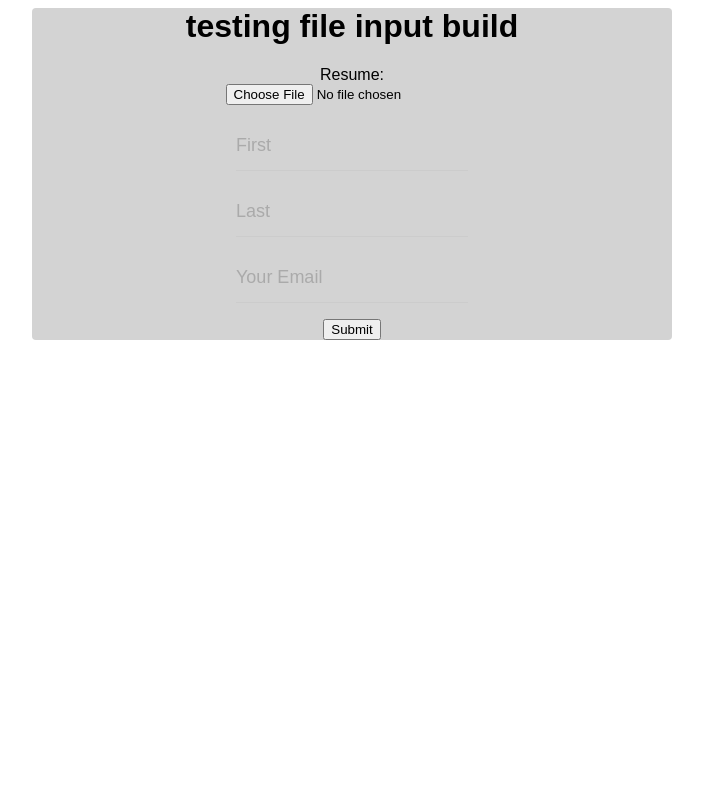
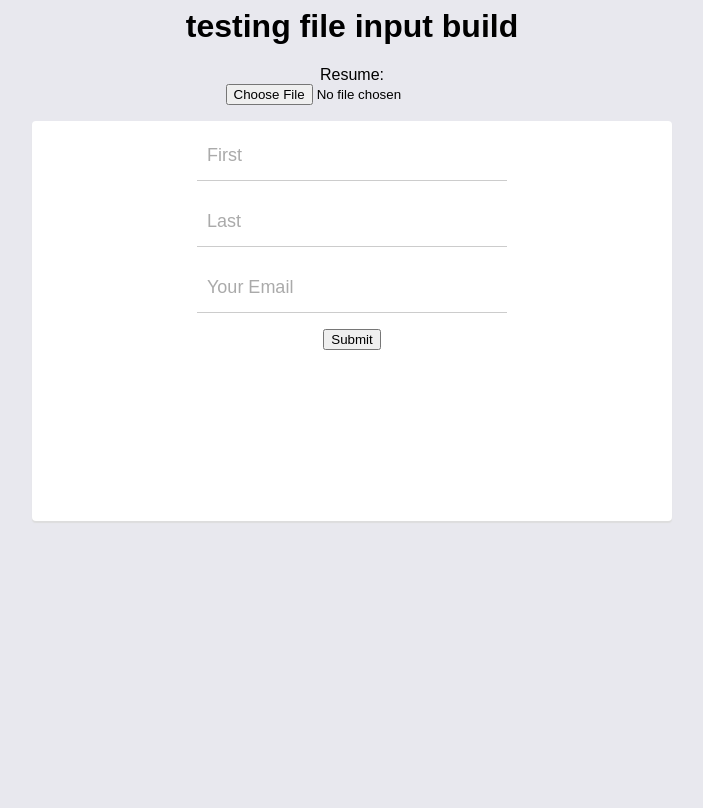
Before and after one commit to nuh1234/testsite, a PHP site: page / in a window 1280 px wide. Shown: the whole page, without its empty margins (296-999 px from the left). Run offline with PHP 8.4, Linux system fonts and the light colour scheme.

Commit message:
Fixing a ton of CSS bugs. Content is now centered based on percentages for a wider range of compatable devices

```diff
--- a/index.php
+++ b/index.php
@@ -1,7 +1,6 @@
 
 <?php include('sendForm.php'); ?>
 <link rel="stylesheet" href="main.css" type="text/css">
-<div class="container">
   <head>
     <meta charset="utf-8">
     <meta name="viewport" content="width=device-width, initial-scale=1.0">
@@ -11,21 +10,19 @@
     <h1>testing file input build</h1>
       <p> Resume:<br>
       <input type="file" name="resumeFile", accept=".pdf, .doc" value="<?= $file ?>"><br>
-      <span class="underline"></span>
       <span class="error"><?= $file_error ?></span></p>
       <p>
-      <input class= "input" placeholder="First" type="text" name="firstname" value="<?= $firstname ?>"><br>
+      <div class="wrapper">
+        <input class= "input" placeholder="First" type="text" name="firstname" value="<?= $firstname ?>">
         <span class="underline"></span>
         <span class="error"><?= $firstname_error ?></span></p>
         <p>
-      <input class = "input" placeholder="Last" type="text" name="lastname" value="<?= $lastname ?>"><br>
-      <span class="underline"></span>
+        <input class = "input" placeholder="Last" type="text" name="lastname" value="<?= $lastname ?>">
         <span class="error"><?= $lastname_error ?></span></p>
         <p>
         <input class= "input" placeholder="Your Email" type="text" name="email" value="<?= $email ?>">
-      <span class="underline"></span>
         <span class="error"><?= $email_error ?></span></p>
         <p><input type="submit" value="Submit">
         <div class="success"><?= $success ?></div></p>
+      </div>
   </form>
-</div>
--- a/main.css
+++ b/main.css
@@ -6,7 +6,7 @@ html, body {
   width: 100%;
   position: absolute;
 	color:#000;
-	background-color: white;
+	background-color: #E8E8EE;
 }
 
 .error {
@@ -26,6 +26,7 @@ html, body {
   border-radius: 4px;
   position: relative;
 	max-width: 50%;
+  max-height: 50%;
 	width:100%;
 	margin: auto;
 }
@@ -34,20 +35,19 @@ html, body {
   background-color: transparent;
   border: none;
   border-bottom: 1px solid #CCC;
-  color: #555;
+  color: #0072c6;
   box-sizing: border-box;
   font-family: "Arial";
   font-size: 18px;
   height: 50px;
-  padding: 10px 0px;
+  padding: 10px;
   position: relative;
-  max-width: 50%;
-
-  &:focus {
-    outline: none;
-  }
+  width: 50%;
+  margin: auto;
 }
-
+*:focus {
+  outline: none;
+}
 input::-webkit-input-placeholder {
   color: #AAA;
 }
@@ -60,13 +60,27 @@ input:focus::-webkit-input-placeholder {
   transform: scale(1);
 }
 .underline {
-  background-color: white;
+  background-color: #0072c6;
   display: inline-block;
   height: 2px;
+
+  margin-top: -4px;
   position: absolute;
+  top: 50px;
   -webkit-transform: scale(0, 1);
   transform: scale(0, 1);
-  -webkit-transition: all 3.9s linear;
+  -webkit-transition: all 0.2s linear;
   transition: all 0.2s linear;
-  max-width: 50%;
+  width: 202px;
 }
+.wrapper {
+  background-color: #FFF;
+  border-radius: 4px;
+  box-shadow: 0px 2px 1px 0px #DDD;
+  box-sizing: border-box;
+  height: 50%;
+  margin: auto;
+  padding: 10px;
+  top: 15%;
+  width: 50%;
+}
```
Lines whose indentation alone changed are shown as unchanged.
